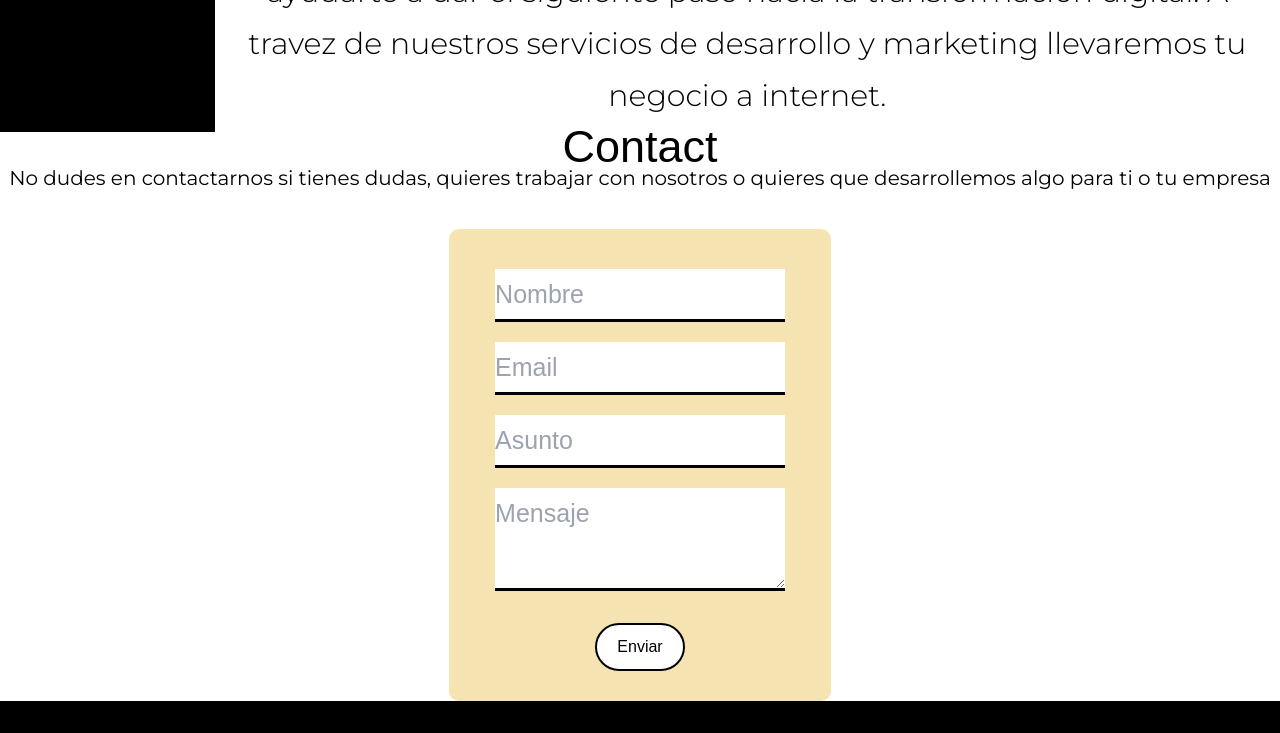
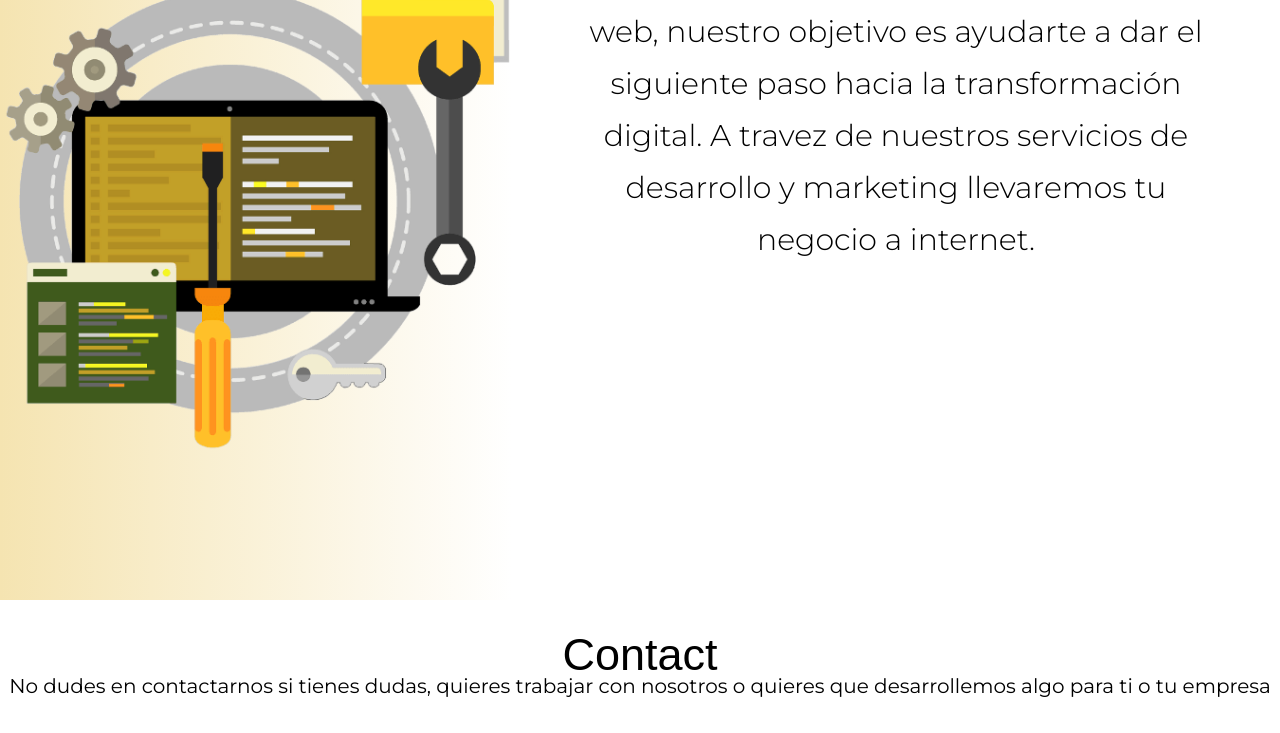
Before and after one commit to VenusDev1/landing-page-front, a Next.js app: page / in a window 1280 px wide. Shown: the part 1000-1733 px from the top of the page. Built offline with nearby package versions, Linux system fonts and the light colour scheme; a web font is replaced by a local one.

Commit message:
visual fixes

```diff
--- a/components/About/About.jsx
+++ b/components/About/About.jsx
@@ -2,13 +2,13 @@ import styles from '../../styles/Home.module.css'
 import Image from 'next/image'
 
 function About () {
-    return (<about className='about'>
+    return (<about className='w-[100%] h-[100vh] flex flex-row  '>
 
-                <div className='conteiner_about img_about'>
+                <div className='w-[40%] bg-gradient-to-r from-[#F5E4B1] flex justify-center items-center '>
                     <img src="img/about_img.png" alt="about_img"></img>
                 </div>
 
-                <div className='conteiner_about'>
+                <div className='w-[60%] flex flex-col p-10 '>
                     <div className='text_about'>
                         <h1>About VENUS Dev</h1>
                         <h2>Somos una startup enfocada en desarrollo web, nuestro objetivo es ayudarte a dar el siguiente paso hacia la transformación digital. A travez de nuestros servicios de desarrollo y marketing llevaremos tu negocio a internet. </h2>
--- a/components/Contact/Contact.jsx
+++ b/components/Contact/Contact.jsx
@@ -2,8 +2,8 @@ import styles from '../../styles/Home.module.css'
 import Image from 'next/image'
 
 function Contact () {
-    return (<section className='contact'>
-                <header className='h_contact'>
+    return (<section className='contact w-[100%] h-[100vh] flex flex-col items-center '>
+                <header className='h_contact mt-10'>
                     <h1>Contact</h1>
                     <span>No dudes en contactarnos si tienes dudas, quieres trabajar con nosotros o quieres que desarrollemos algo para ti o tu empresa</span>
                 </header>
--- a/components/Footer/Footer.jsx
+++ b/components/Footer/Footer.jsx
@@ -3,7 +3,7 @@ import Image from 'next/image'
 import Link from 'next/link';
 
 function Footer () {
-    return (<footer className='footer'>
+    return (<footer className='footer h-[40vh] '>
 
                 <div className='footer_conteiner'>
                     <div className='logo_footer'>
--- a/components/Layouts/BaseLayout.jsx
+++ b/components/Layouts/BaseLayout.jsx
@@ -4,7 +4,7 @@ const BaseLayout = ({ children, className }) => {
      return (
         <>
         <Header />
-        <div className="flex flex-col w-[100vw] ">
+        <div className="flex flex-col w-[100%] ">
           <main className="w-[100%] mx-auto relative flex flex-col flex-1 h-screen overflow-y-auto">
             {children}
           </main>
--- a/styles/globals.css
+++ b/styles/globals.css
@@ -8,6 +8,7 @@ html,
 body {
   padding: 0;
   margin: 0;
+  box-sizing: border-box;
   font-family: 'Montserrat', sans-serif;
 }
 
@@ -194,16 +195,6 @@ a {
 
 }
 
-.contact {
-  display:flex;
-  flex-direction: column;
-  justify-content: center;
-  align-items: center;
-  text-align: center;
-  width: 100%;
-  height: auto;
-}
-
 .contact h1 {
   font-family:'Goldman', sans-serif;
   font-weight: 400;
```
